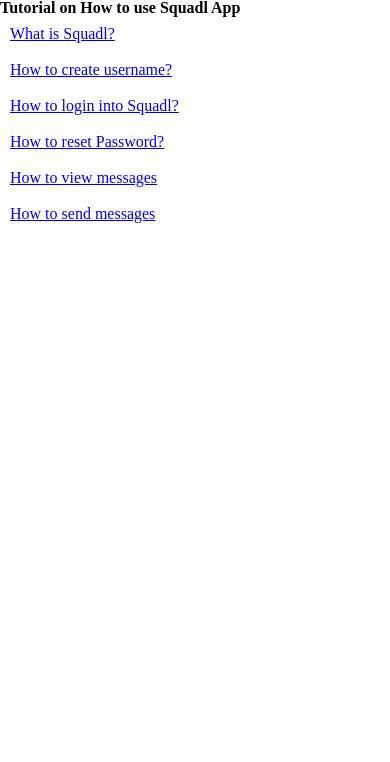
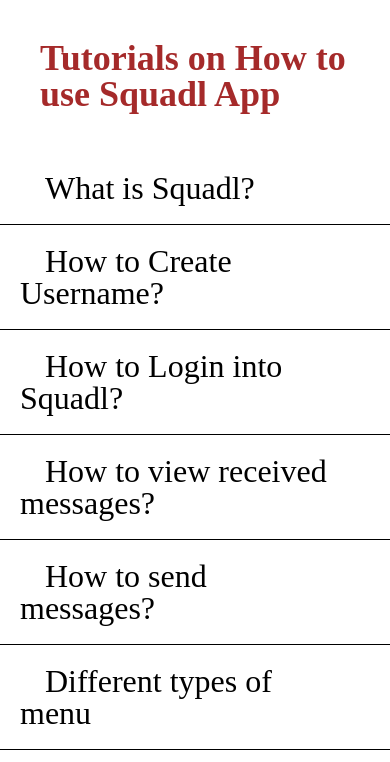
Before and after one commit to mahayash/SquadlAppVideoTutorials, a plain HTML site: page parentApp.html in a window 390 px wide. Drawn offline with Linux system fonts and the light colour scheme.

Commit message:
added responsive font & style

```diff
--- a/main.css
+++ b/main.css
@@ -149,21 +149,20 @@ table {
   border-spacing: 0;
 }
 
-/* change border colour to suit your needs */
-hr {
-  display: block;
-  height: 1px;
-  border: 0;
-  border-top: 1px solid #cccccc;
-  margin: 1em 0;
-  padding: 0;
-}
-
-input,
-select {
-  vertical-align: middle;
+h1{
+  margin: 40px;
+  font-size: 36px;
+  color: brown;
 }
 
 li {
-  padding: 10px;
+  list-style: none;
+  padding: 20px;
+  border-bottom: 1px black solid;
 }
+a {
+  padding: 25px;
+  text-decoration: none;
+  font-size: 32px;
+  color: #000;
+}
--- a/parentApp.html
+++ b/parentApp.html
@@ -2,33 +2,35 @@
 <html>
 
 <head>
-    <link type="text/css" rel="stylesheet" href="/main.css">
+    <link type="text/css" rel="stylesheet" href="main.css">
 </head>
 
 <body>
 
-    <h1>Tutorial on How to use Squadl App</h1>
+    <h1>Tutorials on How to use Squadl App</h1>
 
-    <ul>
+    <div class="list-type3">
+        <ol>
             <li>
                 <a href="https://www.youtube.com/watch?v=npBWkx9Ume0" target="_blank">What is Squadl?</a>
             </li>
             <li>
-            <a href="https://www.youtube.com/watch?v=npBWkx9Ume0" target="_blank">How to create username?</a>
+                <a href="https://www.youtube.com/watch?v=npBWkx9Ume0" target="_blank">How to Create Username?</a>
             </li>
             <li>
-            <a href="https://www.youtube.com/watch?v=npBWkx9Ume0" target="_blank">How to login into Squadl?</a>
+                <a href="https://www.youtube.com/watch?v=npBWkx9Ume0" target="_blank">How to Login into Squadl?</a>
             </li>
             <li>
-            <a href="https://www.youtube.com/watch?v=npBWkx9Ume0" target="_blank">How to reset Password?</a>
+                <a href="https://www.youtube.com/watch?v=npBWkx9Ume0" target="_blank">How to view received messages?</a>
             </li>
             <li>
-            <a href="https://www.youtube.com/watch?v=npBWkx9Ume0" target="_blank">How to view messages</a>
+                <a href="https://www.youtube.com/watch?v=npBWkx9Ume0" target="_blank">How to send messages?</a>
             </li>
             <li>
-            <a href="https://www.youtube.com/watch?v=npBWkx9Ume0" target="_blank">How to send messages</a>
+                <a href="https://www.youtube.com/watch?v=npBWkx9Ume0" target="_blank">Different types of menu</a>
             </li>
-    </ul>
+        </ol>
+    </div>
 
 </body>
 
```
Also changed, not shown: adminApp.html (+14 -8 lines). Lines whose indentation alone changed are shown as unchanged.
